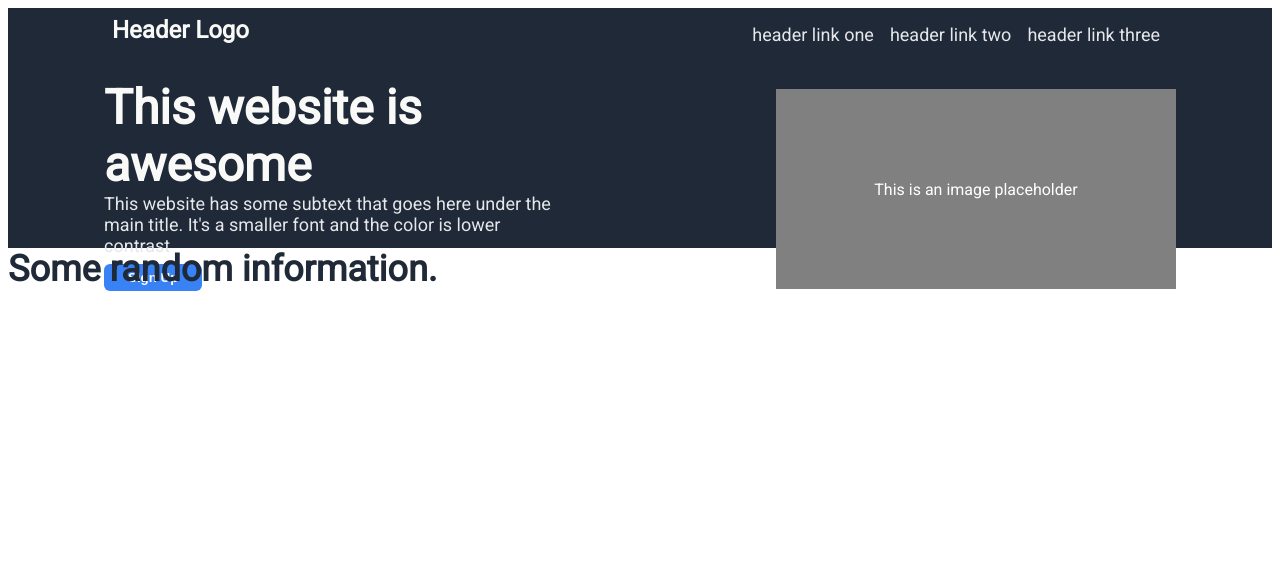
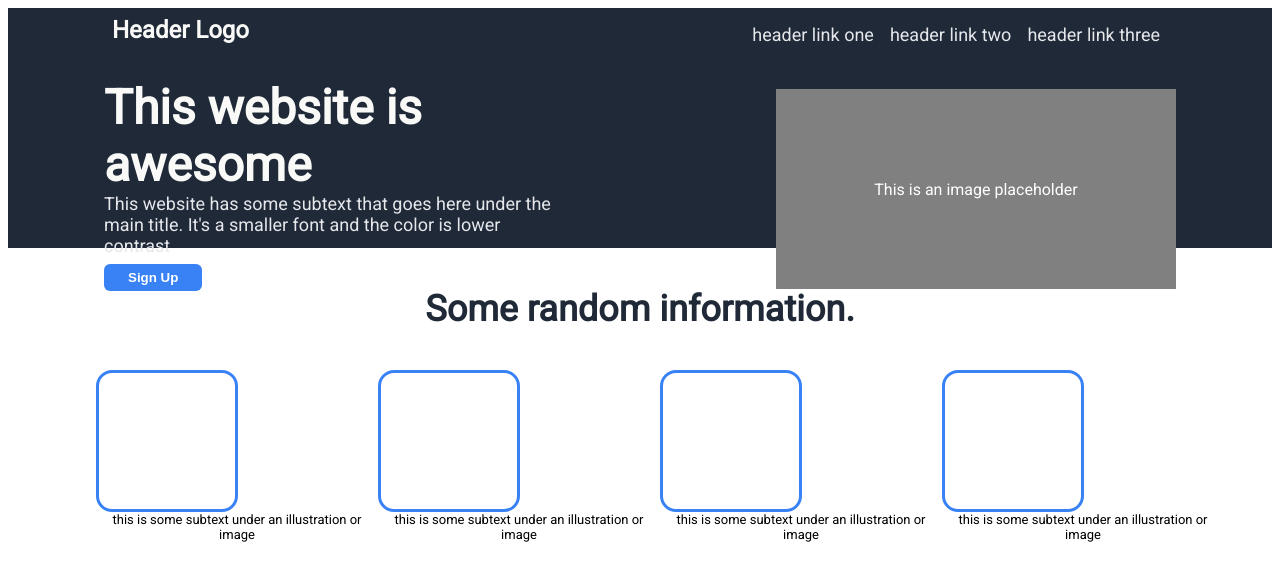
Before and after one commit to maasymaas16/odin-landing-page, a plain HTML site: page index.html in a window 1280 px wide. Drawn offline with Linux system fonts and the light colour scheme.

Commit message:
Added 4 image 4 placeholders and subtext in second section

```diff
--- a/index.html
+++ b/index.html
@@ -14,7 +14,7 @@
     <div class="header">
         <div class="logo">
             <div>Header Logo</div>
-            <ul>
+            <ul class="links">
                 <li>header link one</li>
                 <li>header link two</li>
                 <li>header link three</li>
@@ -31,7 +31,24 @@
     </div>
     <div class="information">
         <div class="info-head">Some random information.</div>
-        </div>
+        <ul class="blue">
+            <li>
+                <div class="bluebox"></div>
+                <div>this is some subtext under an illustration or image</div>
+            </li>
+            <li>
+                <div class="bluebox"></div>
+                <div>this is some subtext under an illustration or image</div>
+            </li>
+            <li>
+                <div class="bluebox"></div>
+                <div>this is some subtext under an illustration or image</div>
+            </li>
+            <li>
+                <div class="bluebox"></div>
+                <div>this is some subtext under an illustration or image</div>
+            </li>
+        </ul>
     </div>
 </body>
 </html>
--- a/styles.css
+++ b/styles.css
@@ -27,7 +27,7 @@ body {
     font-weight: 700;
 }
 
-ul {
+.links {
     display: flex;
     list-style-type:none;
     gap: 16px;
@@ -94,10 +94,33 @@ button {
     display: flex;
     flex-direction: column;
     height: 30%;
+    align-items: center;
 }
 
 .info-head {
     font-weight: 900;
     color: #1F2937;
     font-size: 36px;
+    padding: 8px;
+    margin: 32px;
 }
+
+.blue {
+    display: flex;
+    margin: 0 48px;
+    color: black;
+    font-size: small;
+    justify-content: space-evenly;
+    list-style-type:none;
+    text-align: center;
+
+}
+.bluebox {
+    display: flex;
+    height:120px;
+    width: 120px;
+    border-style: solid;
+    border-color: #3882F6;
+    border-radius: 16px;
+    padding: 8px;
+}
```
